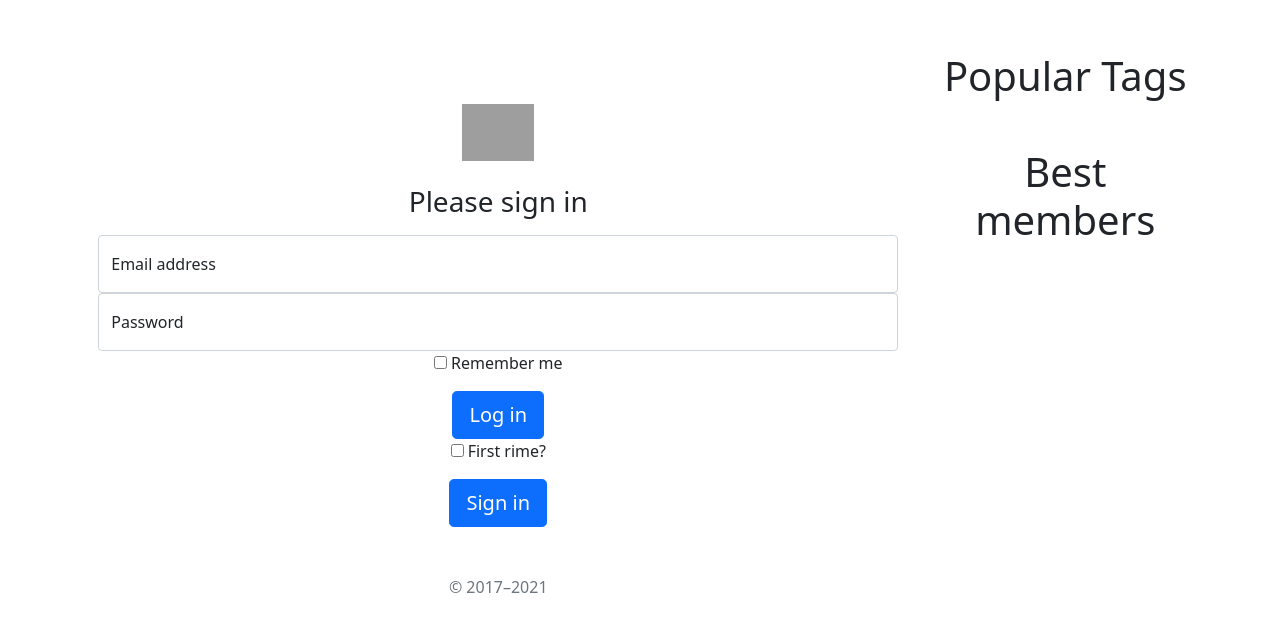
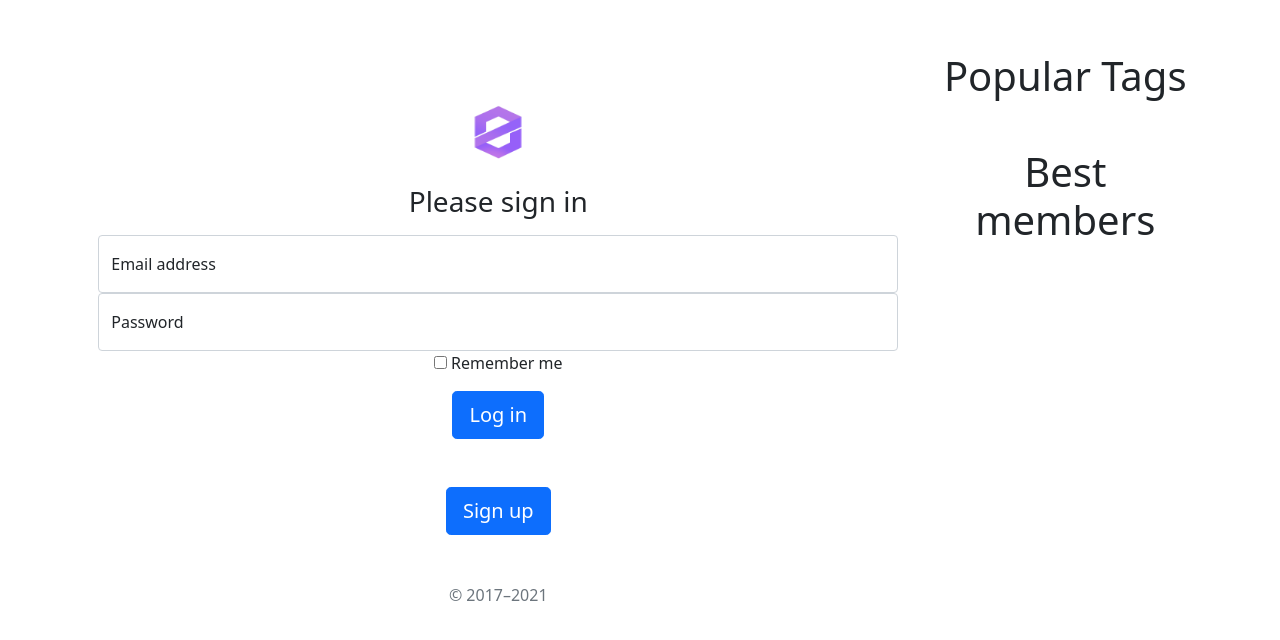
Before and after one commit to Andeo1812/Askme, a Django app: page /login/ in a window 1280 px wide. Shown: the part 56-696 px from the top of the page. Run offline with Django 4.2, Linux system fonts and the light colour scheme; data that the repository does not hold is empty; some libraries are stand-ins or nearby versions; grey boxes are pictures that could not be loaded.

Commit message:
ref login page

```diff
--- a/Askme/urls.py
+++ b/Askme/urls.py
@@ -13,9 +13,9 @@ urlpatterns = [
 
     path('question/<int:question_id>/', views.question, name="question"),
 
+    path('signup/', views.signup, name="signup"),
+
     path('login/', views.login, name="login"),
-
-    path('signup/', views.signup, name="signup"),
 
     path('user_settings/', views.user_settings, name="user_settings"),
 
--- a/templates/include/answer.html
+++ b/templates/include/answer.html
@@ -60,8 +60,9 @@
                     {% include "include/tags.html" %}
                 {% endfor %}
             </div>
+        </div>
 
-        </div>
+        <a class="btn"> <b>date:</b>&nbsp{{ answer.pub_date }}</a>
 
     </div>
 </div>
--- a/templates/login.html
+++ b/templates/login.html
@@ -9,7 +9,7 @@
 {% block content %}
 <div class="text-center">
     <form>
-        <img class="mb-4 login_margin" src="{% static " img/logo.png" %}" alt="" width="72" height="57">
+        <img class="mb-4 login_margin" src="{% static "img/logo.png" %}" alt="" width="72" height="57">
         <h1 class="h3 mb-3 fw-normal text-center">Please sign in</h1>
 
         <div class="form-floating login">
@@ -26,15 +26,12 @@
                 <input type="checkbox" class=value="remember-me"> Remember me
             </label>
         </div>
-        <button class="btn btn-lg btn-primary" type="submit">Log in</button>
+        <a href="{% url "new" %}" class="btn btn-lg btn-primary">Log in</a>
 
-        <div class="checkbox mb-3">
-            <label>
-            <input type="checkbox" class=value="remember-me"> First rime?
-            </label>
+        <div class="mt-5">
+            <a href="{% url "signup" %}" class="btn btn-lg btn-primary">Sign up</a>
         </div>
 
-        <button href="{% url "signup" %}" class="btn btn-lg btn-primary" type="submit">Sign in</button>
         <p class="mt-5 mb-3 text-muted">&copy; 2017–2021</p>
     </form>
 </div>
```
